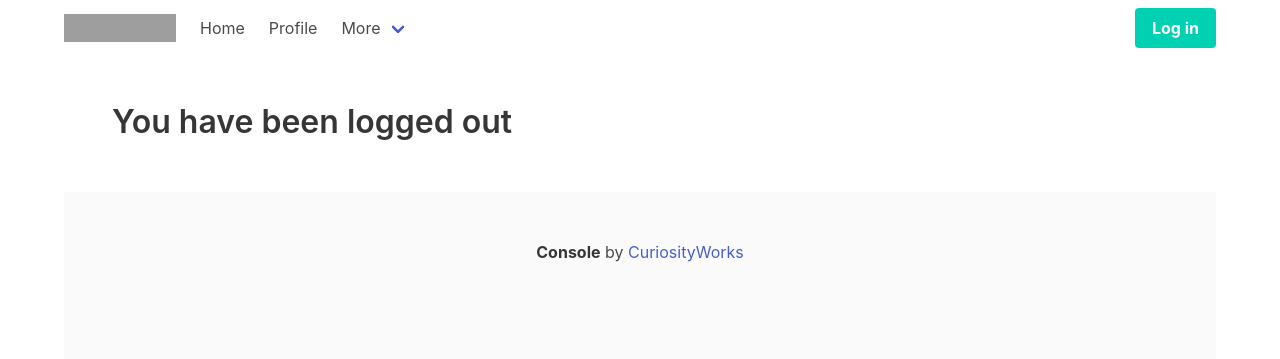
After one commit to 7onetella/vag, a Flask app: page /logged_out in a window 1280 px wide. The commit adds this page. Shown: the top 359 px of the page. Run offline with Flask 3, Linux system fonts and the light colour scheme; grey boxes are pictures that could not be loaded.

Commit message:
adding logged_out page

```diff
--- a/console/app.py
+++ b/console/app.py
@@ -43,13 +43,14 @@ def index():
         return redirect(url_for("login"))
 
     profile = get_build_profile('mo', 'vscode')
-    return render_template('main.html', profile=profile)
+    return render_template('main.html', profile=profile, logged_in=True)
 
 
 @app.route('/profile/')
+@login_required
 def profile():
     profile = get_build_profile('mo', 'vscode')
-    return render_template('profile.html', profile=profile)
+    return render_template('profile.html', profile=profile, logged_in=True)
 
 
 @app.route("/login")
@@ -129,7 +130,12 @@ def callback():
 @login_required
 def logout():
     logout_user()
-    return "You are logged out"
+    return redirect(url_for("logged_out"))
+
+
+@app.route("/logged_out")
+def logged_out():
+    return render_template('logged_out.html')
 
 
 @login_manager.user_loader
--- /dev/null
+++ b/console/templates/logged_out.html
@@ -0,0 +1,25 @@
+<!doctype html>
+<title>Development Platform</title>
+<head>
+    <!-- <link href="https://cdn.jsdelivr.net/npm/bootstrap@5.0.1/dist/css/bootstrap.min.css" rel="stylesheet" integrity="sha384-+0n0xVW2eSR5OomGNYDnhzAbDsOXxcvSN1TPprVMTNDbiYZCxYbOOl7+AMvyTG2x" crossorigin="anonymous">
+    <script src="https://cdn.jsdelivr.net/npm/bootstrap@5.0.1/dist/js/bootstrap.bundle.min.js" integrity="sha384-gtEjrD/SeCtmISkJkNUaaKMoLD0//ElJ19smozuHV6z3Iehds+3Ulb9Bn9Plx0x4" crossorigin="anonymous"></script> -->
+    <link rel="stylesheet" href="https://cdn.jsdelivr.net/npm/bulma@0.9.2/css/bulma.min.css">
+</head>
+<body>
+    <div class="container">
+        {% include "navbar.html" %}
+
+        <section class="hero">
+            <div class="hero-body">
+              <p class="title">
+                You have been logged out
+              </p>
+              <p class="subtitle">
+              </p>
+            </div>
+        </section>
+
+    {% include "footer.html" %}
+    </div>
+</body>
+</html>
--- a/console/templates/navbar.html
+++ b/console/templates/navbar.html
@@ -43,11 +43,19 @@
 
       <div class="navbar-end">
         <div class="navbar-item">
+          {% if logged_in %}
           <div class="buttons">
             <a class="button is-primary" href="/logout">
               <strong>Log out</strong>
             </a>
           </div>
+          {% else %}
+          <div class="buttons">
+            <a class="button is-primary" href="/login">
+              <strong>Log in</strong>
+            </a>
+          </div>
+          {% endif %}
         </div>
       </div>
     </div>
```
Also changed, not shown: 2 other files.
